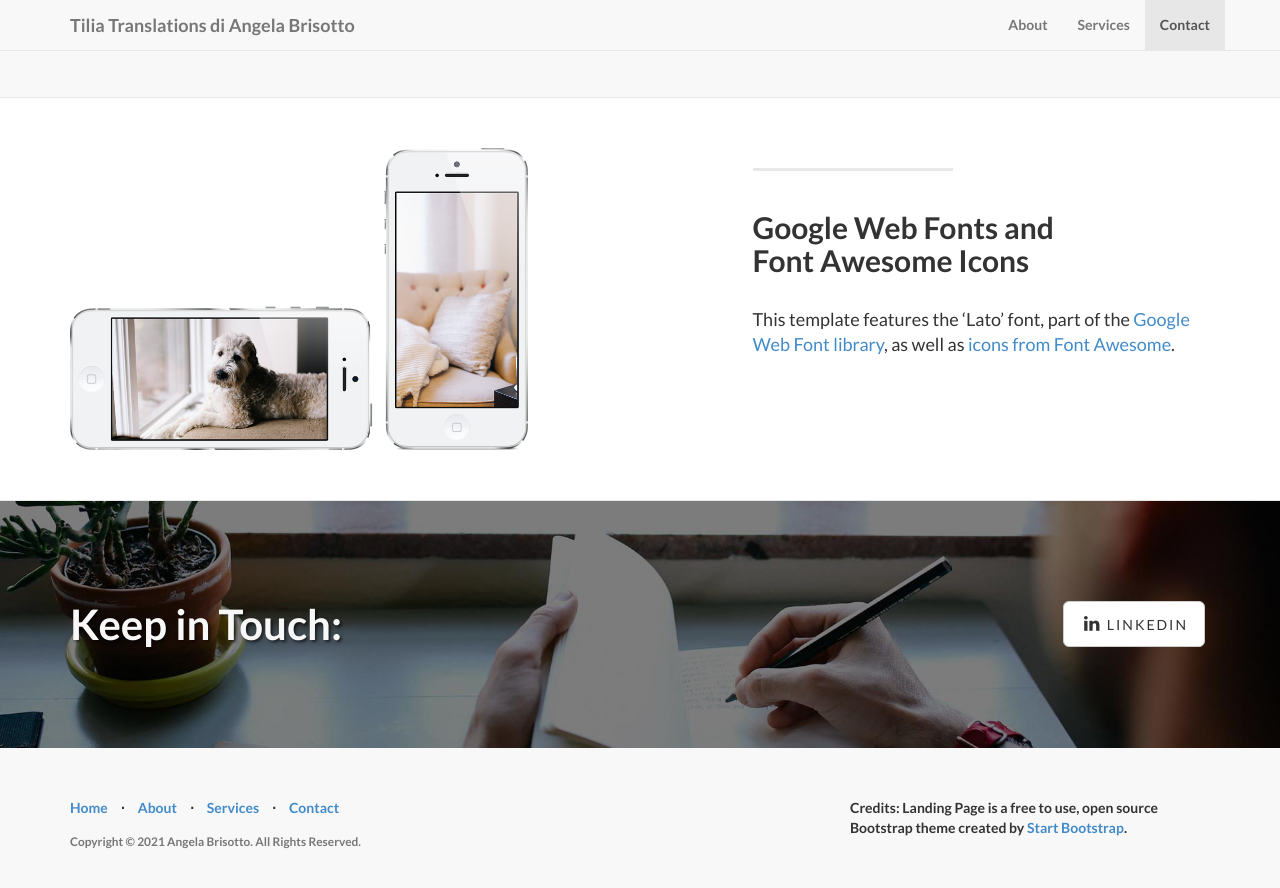
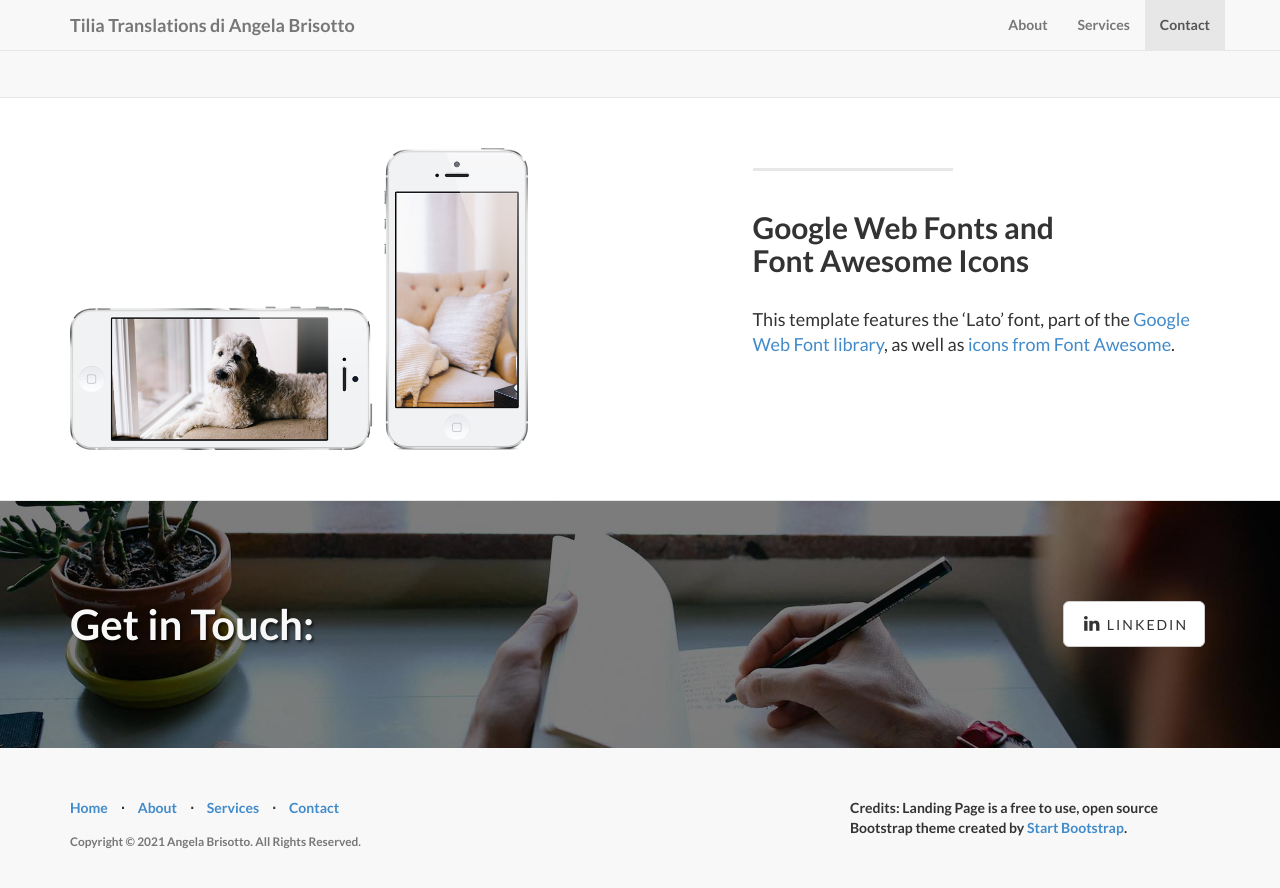
Before and after one commit to angelatiliatranslations/tiliatranslations.github.io, a Jekyll site: the page built from index.html, in a window 1280 px wide and 900 px high, scrolled down 1992 px. Shown: the top 888 px of the window. Built offline with Jekyll 4.4.1, drawn with Linux system fonts in a browser that asks for light colours; nearby versions of some CDN libraries; library files that are not in the unit come from our copies.

Commit message:
Update contact.html

```diff
--- a/_includes/contact.html
+++ b/_includes/contact.html
@@ -4,7 +4,7 @@
 
 			<div class="row">
 				<div class="col-lg-6">
-					<h2>Keep in Touch:</h2>
+					<h2>Get in Touch:</h2>
 				</div>
 				<div class="col-lg-6">
 					<ul class="list-inline banner-social-buttons">
```
